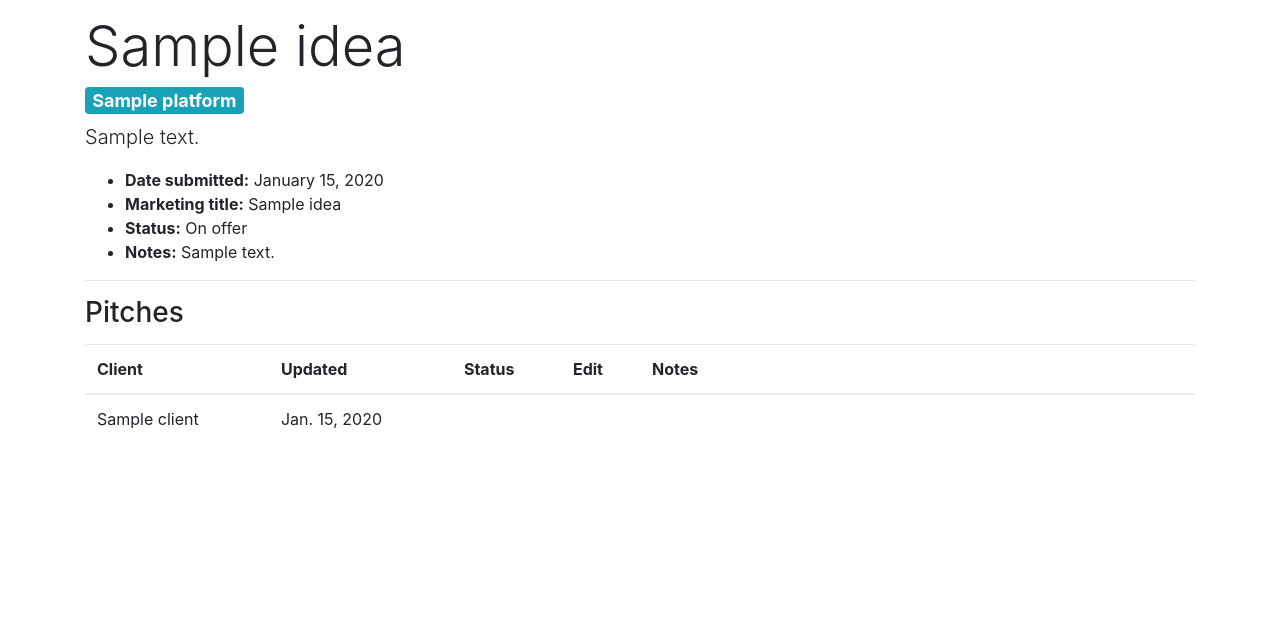
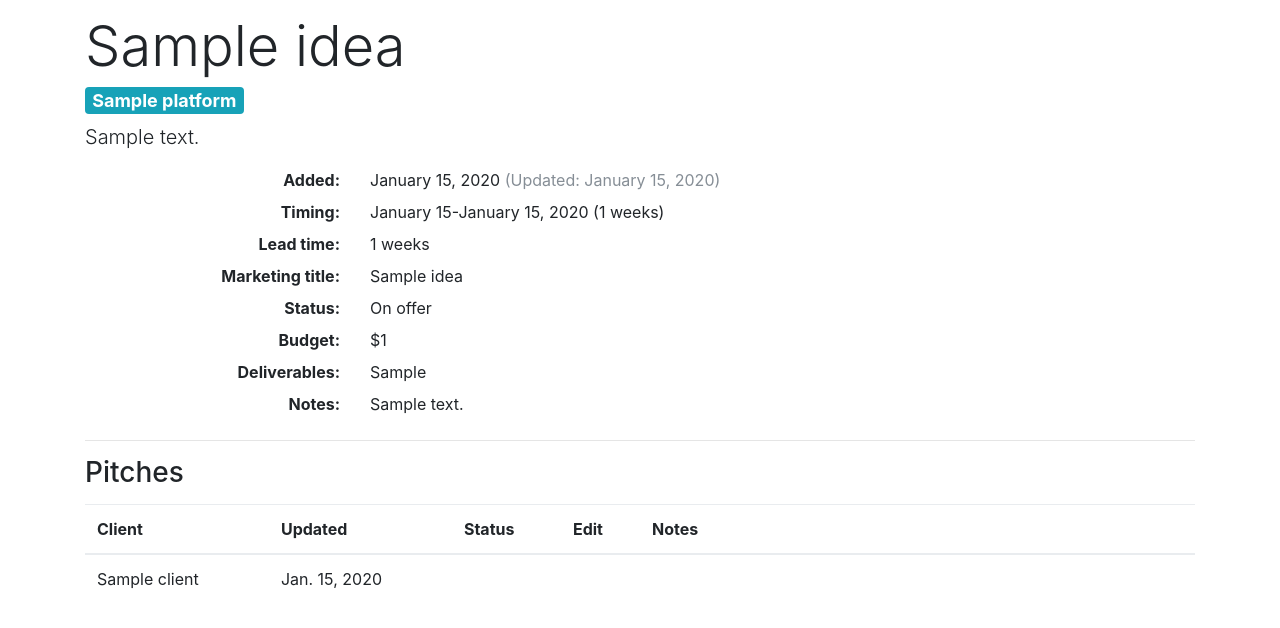
Before and after one commit to mthomps00/atlproj, a Django app: page /ideas/1/ in a window 1280 px wide. Shown: the part 56-684 px from the top of the page. Run offline with Django 3.2, Linux system fonts and the light colour scheme; tables that the repository leaves empty hold one stand-in row (values such as "Sample post"); some libraries are stand-ins or nearby versions.

Commit message:
Add detail to detail pages

```diff
--- a/atlproj/atlproj/settings.py
+++ b/atlproj/atlproj/settings.py
@@ -36,6 +36,7 @@ INSTALLED_APPS = [
     'django.contrib.admin',
     'django.contrib.auth',
     'django.contrib.contenttypes',
+    'django.contrib.humanize',
     'django.contrib.sessions',
     'django.contrib.messages',
     'django.contrib.staticfiles',
--- a/atlproj/ideas/templates/ideas/idea_detail.html
+++ b/atlproj/ideas/templates/ideas/idea_detail.html
@@ -1,6 +1,7 @@
 {% extends "ideas/index.html" %}
 
 {% load ideas_extras %}
+{% load humanize %}
 
 	{% block ideas-nav %} active{% endblock %}
     {% block title %}{{ object }}{% endblock %}
@@ -13,20 +14,40 @@
 
 	{% if idea.description %}<p class="lead">{{ idea.description }}</p>{% endif %}
 
-	<ul>
+	<dl class="row">
 	{% if idea.date_submitted %}
-	<li><strong>Date submitted:</strong> {{ idea.date_submitted|date:"F j, Y" }}</li>
+	<dt class="text-right col-sm-3">Added:</dt>
+	<dd class="col-sm-9">{{ idea.date_submitted|date:"F j, Y" }} {% if idea.date_updated %}<span class="text-muted">(Updated: {{ idea.date_updated|date:"F j, Y" }})</span>{% endif %}</dd>
+	{% endif %}
+	{% if idea.start_date %}
+	<dt class="text-right col-sm-3">Timing:</dt>
+	<dd class="col-sm-9">{% if idea.end_date %}{{ idea.start_date|date:"F j" }}-{{ idea.end_date|date:"F j, Y" }}{% else %}{{ idea.start_date }}{% endif %} {% if idea.length %}({{ idea.length }} weeks){% endif %}</dd>
+	{% endif %}
+	{% if idea.lead_time %}
+	<dt class="text-right col-sm-3">Lead time:</dt>
+	<dd class="col-sm-9">{{ idea.lead_time }} weeks</dd>
 	{% endif %}
 	{% if idea.marketing_title %}
-	<li><strong>Marketing title:</strong> {{ idea.marketing_title }}</li>
+	<dt class="text-right col-sm-3">Marketing title:</dt>
+	<dd class="col-sm-9">{{ idea.marketing_title }}</dd>
 	{% endif %}
 	{% if idea.status %}
-	<li><strong>Status:</strong> {{ idea.get_status_display }}</li>
+	<dt class="text-right col-sm-3">Status:</dt>
+ 	<dd class="col-sm-9">{{ idea.get_status_display }}</dd>
+	{% endif %}
+	{% if idea.budget %}
+	<dt class="text-right col-sm-3">Budget:</dt>
+	<dd class="col-sm-9">${{ idea.budget|intcomma }}</dd>
+	{% endif %}
+	{% if idea.deliverables %}
+	<dt class="text-right col-sm-3">Deliverables:</dt>
+	<dd class="col-sm-9">{{ idea.deliverables }}</dd>
 	{% endif %}
 	{% if idea.notes %}
-	<li><strong>Notes:</strong> {{ idea.notes }}</li>
+	<dt class="text-right col-sm-3">Notes:</dt>
+	<dd class="col-sm-9">{{ idea.notes }}</dd>
 	{% endif %}
-	</ul>
+	</dl>
 
 	{% if idea.idea_set.all %}
 	<hr />
```
